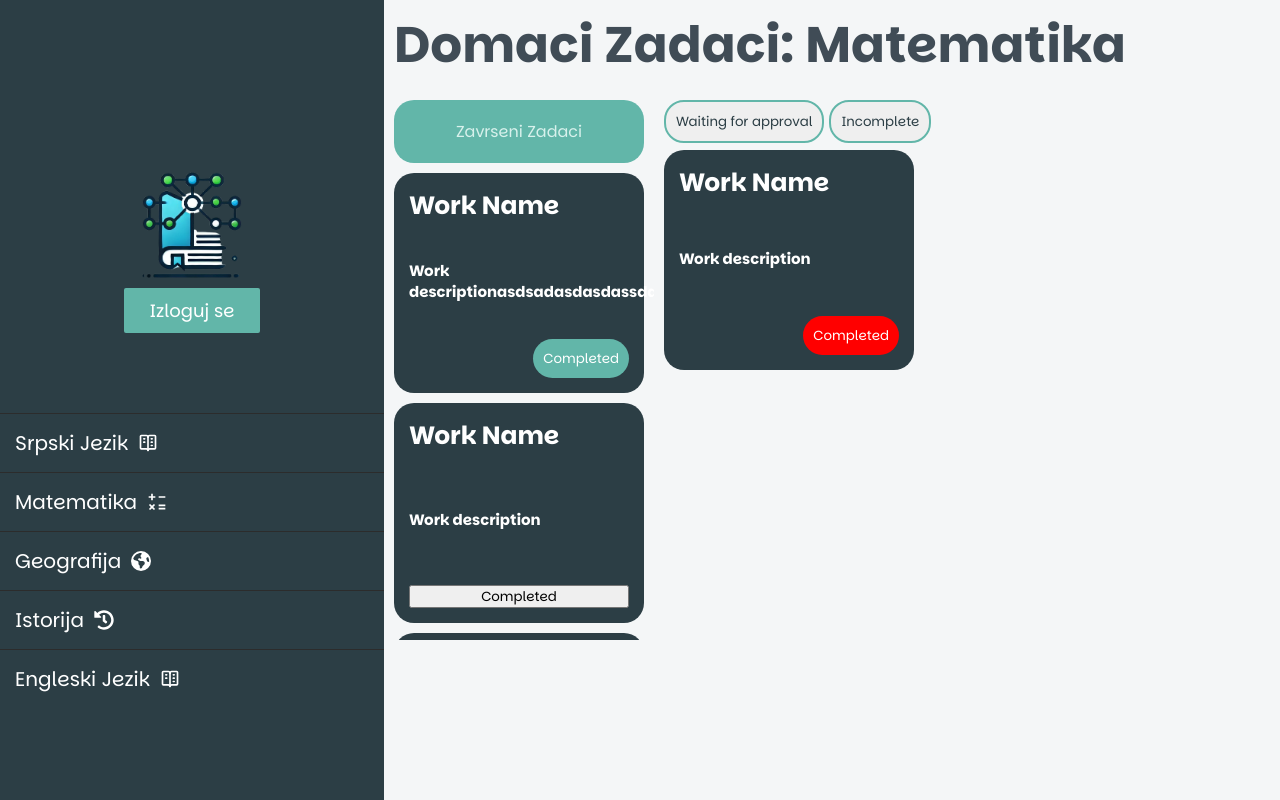
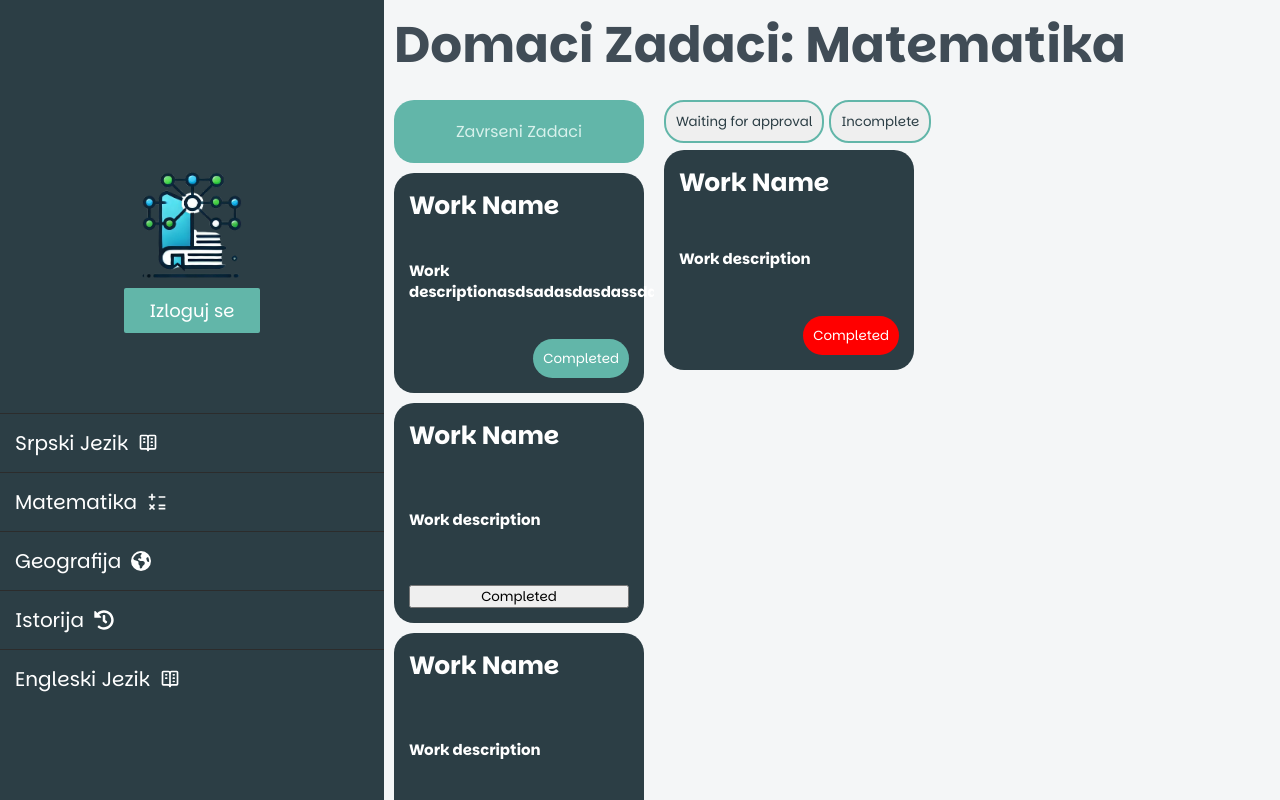
Before and after one commit to EminRedzovic/HakatonDUNP, a React (Create React App) app: page / in a window 1280 px wide. Built offline with nearby package versions, Linux system fonts and the light colour scheme.

Commit message:
Mini fix

```diff
--- a/src/components/Sidebar/Sidebar.css
+++ b/src/components/Sidebar/Sidebar.css
@@ -7,7 +7,8 @@
   align-items: center;
   flex-direction: column;
   color: white;
-  overflow-y: auto;
+
+
 }
 
 .sidebar div {
--- a/src/pages/Home/Home.css
+++ b/src/pages/Home/Home.css
@@ -28,6 +28,8 @@
 
 .home-main {
   width: 70%;
+  height: 100vh;
+  overflow-y: auto;
 }
 
 .home-main .text {
@@ -43,7 +45,7 @@
   display: block;
   overflow-y: scroll;
   overflow-x: hidden;
-  max-height: 550px;
+  height: 100vh;
 }
 
 .home-main .completed-work::-webkit-scrollbar {
```
